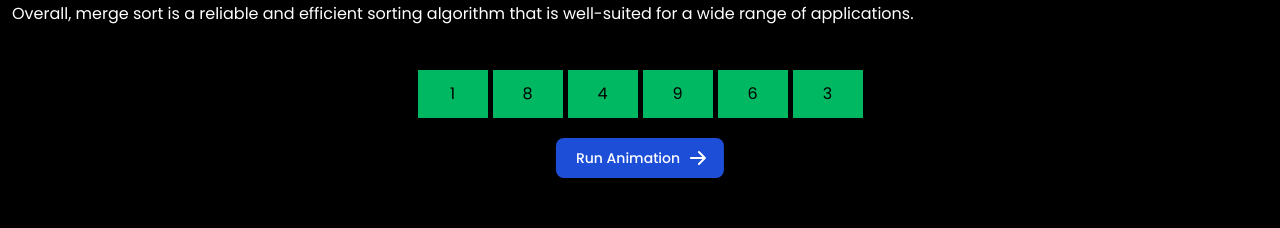
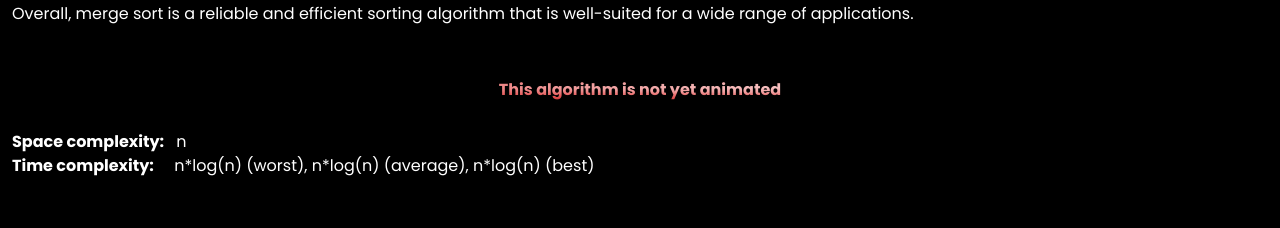
Before and after one commit to TrueJu/sorting_visualization, a React (Vite) app: page / in a window 1280 px wide. Both pictures are taken after a click on the element 1070 px from the left and 695 px from the top of the page. Shown: the part 1423-1651 px from the top of the page. Built offline with nearby package versions, Linux system fonts and the light colour scheme.

Commit message:
Added visualization for non-animated algorithms

```diff
--- a/src/components/Articles.tsx
+++ b/src/components/Articles.tsx
@@ -128,6 +128,7 @@ const Article = ({ title="default", description="...", animationScript, sourceCo
             <p className="whitespace-pre-wrap">
                 {description}
             </p><br/>
+            {animationScript === "notAnimated" ? null :
             <div className="mt-5 mb-5 flex gap-[10px] w-full justify-center">
                 <div className="w-[295px] h-[64px] xs:w-[445px] xs:h-[48px]">
                     <div data-pos="0" data-translate="0" className="data-blocks p-3 xs:py-3 py-5 w-[45px] xs:w-[70px] bg-green-500 absolute text-center">1</div>
@@ -137,7 +138,8 @@ const Article = ({ title="default", description="...", animationScript, sourceCo
                     <div data-pos="4" data-translate={document.body.clientWidth < 480 ? "200": "300"} className="data-blocks p-3 xs:py-3 py-5 w-[45px] xs:w-[70px] bg-green-500 absolute text-center">6</div>
                     <div data-pos="5" data-translate={document.body.clientWidth < 480 ? "250": "375"} className="data-blocks p-3 xs:py-3 py-5 w-[45px] xs:w-[70px] bg-green-500 absolute text-center">3</div>
                 </div>
-            </div>
+            </div>}
+            {animationScript === "notAnimated" ? <h3 className="w-full text-center my-7 font-bold text-red-gradient">This algorithm is not yet animated</h3> :
             <button  onClick={() => {
                 switch(animationScript) {
                     case "bubblesort":
@@ -164,14 +166,14 @@ const Article = ({ title="default", description="...", animationScript, sourceCo
             }} type="button" id="runAnimationBtn" className="ml-[50%] translate-x-[-50%] text-white bg-blue-700 hover:bg-blue-800 focus:ring-4 focus:outline-none focus:ring-blue-300 font-medium rounded-lg text-sm px-5 py-2.5 text-center inline-flex items-center dark:bg-blue-600 dark:hover:bg-blue-700 dark:focus:ring-blue-800">
                 Run Animation
                 <svg aria-hidden="true" className="ml-2 -mr-1 w-5 h-5" fill="currentColor" viewBox="0 0 20 20" xmlns="http://www.w3.org/2000/svg"><path fillRule="evenodd" d="M10.293 3.293a1 1 0 011.414 0l6 6a1 1 0 010 1.414l-6 6a1 1 0 01-1.414-1.414L14.586 11H3a1 1 0 110-2h11.586l-4.293-4.293a1 1 0 010-1.414z" clipRule="evenodd"></path></svg>
-            </button>
+            </button>}
             <button disabled type="button" id="animationRunningBtn" className="hidden ml-[50%] translate-x-[-50%] py-2.5 px-5 mr-2 text-sm font-medium text-gray-900 bg-white rounded-lg border border-gray-200 hover:bg-gray-100 hover:text-blue-700 focus:z-10 focus:ring-4 focus:outline-none focus:ring-blue-700 focus:text-blue-700 dark:bg-gray-800 dark:text-gray-400 dark:border-gray-600 dark:hover:text-white dark:hover:bg-gray-700 items-center">
                 <svg aria-hidden="true" role="status" className="inline mr-2 w-4 h-4 text-gray-200 animate-spin dark:text-gray-600" viewBox="0 0 100 101" fill="none" xmlns="http://www.w3.org/2000/svg">
                 <path d="M100 50.5908C100 78.2051 77.6142 100.591 50 100.591C22.3858 100.591 0 78.2051 0 50.5908C0 22.9766 22.3858 0.59082 50 0.59082C77.6142 0.59082 100 22.9766 100 50.5908ZM9.08144 50.5908C9.08144 73.1895 27.4013 91.5094 50 91.5094C72.5987 91.5094 90.9186 73.1895 90.9186 50.5908C90.9186 27.9921 72.5987 9.67226 50 9.67226C27.4013 9.67226 9.08144 27.9921 9.08144 50.5908Z" fill="currentColor"/>
                 <path d="M93.9676 39.0409C96.393 38.4038 97.8624 35.9116 97.0079 33.5539C95.2932 28.8227 92.871 24.3692 89.8167 20.348C85.8452 15.1192 80.8826 10.7238 75.2124 7.41289C69.5422 4.10194 63.2754 1.94025 56.7698 1.05124C51.7666 0.367541 46.6976 0.446843 41.7345 1.27873C39.2613 1.69328 37.813 4.19778 38.4501 6.62326C39.0873 9.04874 41.5694 10.4717 44.0505 10.1071C47.8511 9.54855 51.7191 9.52689 55.5402 10.0491C60.8642 10.7766 65.9928 12.5457 70.6331 15.2552C75.2735 17.9648 79.3347 21.5619 82.5849 25.841C84.9175 28.9121 86.7997 32.2913 88.1811 35.8758C89.083 38.2158 91.5421 39.6781 93.9676 39.0409Z" fill="#1C64F2"/>
                 </svg>
                 Animating...
-            </button><br/><br/><br/>
+            </button>
             <p><b>Space complexity:&ensp;</b> {timeAndSpace[0]}<br/><b>Time complexity:&emsp;</b> {timeAndSpace[1]} (worst), {timeAndSpace[2]} (average), {timeAndSpace[3]} (best)</p>
             <br/><br/><br/>
             <div>
--- a/src/data/ArticlesData.tsx
+++ b/src/data/ArticlesData.tsx
@@ -540,7 +540,7 @@ my $sorted_array = merge_sort([5, 2, 1, 4, 3]);
 print join(', ', @$sorted_array), "\\n"; # 1, 2, 3, 4, 5`]],
         "timeAndSpace": ["n", "n*log(n)", "n*log(n)", "n*log(n)"],
         "id": "3",
-        "animationScript": "mergesort"
+        "animationScript": "notAnimated"
     },
     {
         "title": "Selection sort",
```
Also changed, not shown: 4 other files (tests, documents, lock files or other folders).
